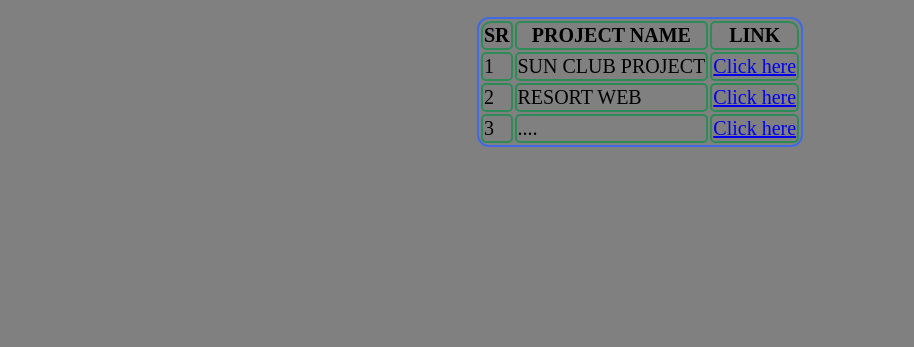
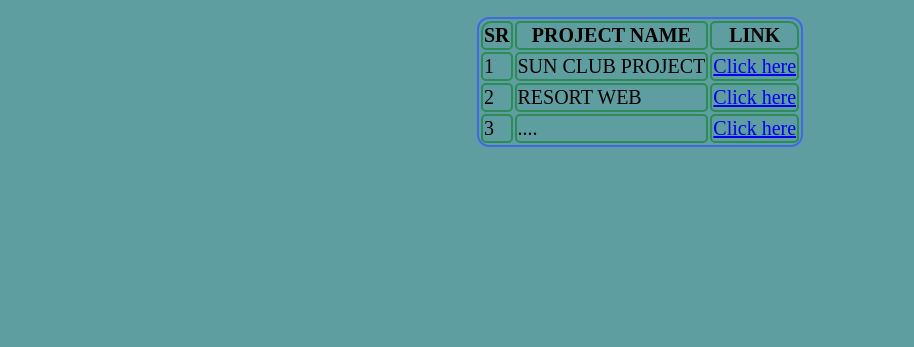
Before and after one commit to Ganeshshimpi2310/230105311097, a plain HTML site: page Index.html in a window 1280 px wide. Shown: the part 453-800 px from the top of the page, without its empty margins (0-914 px from the left). Drawn offline with Linux system fonts and the light colour scheme.

Commit message:
Update style.css

```diff
--- a/css/style.css
+++ b/css/style.css
@@ -1,5 +1,5 @@
 body{
-    background-color: grey;
+    background-color: cadetblue;
     display: flex;
     flex-direction: column;
     align-items: center;
```
